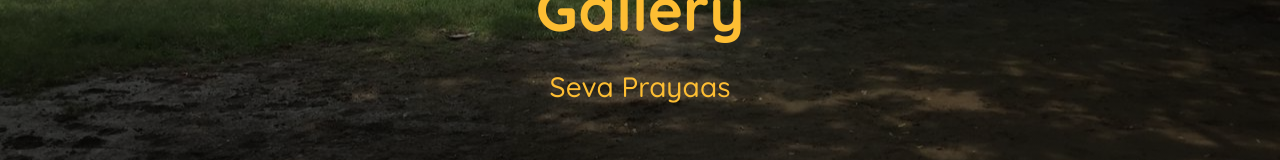
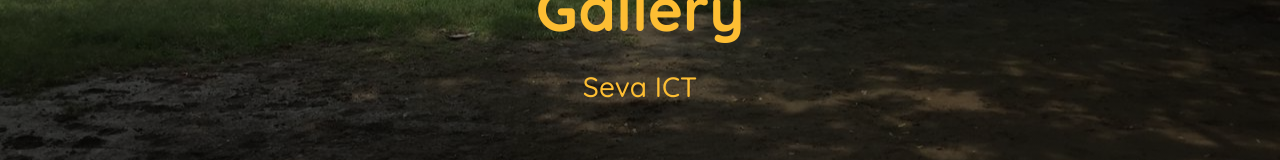
Before and after one commit to natharyan/seva_website, a plain HTML site: page gallery sevaict.html in a window 1280 px wide. Shown: the part 237-397 px from the top of the page. Drawn offline with nearby package versions, Linux system fonts and the light colour scheme.

Commit message:
Add files via upload

```diff
--- a/gallery sevaict.html
+++ b/gallery sevaict.html
@@ -232,7 +232,7 @@
             <div class="row">
                 <div class="col-12">
                     <h2>Gallery</h2>
-                    <h3 style="color: #FDBE33;">Seva Prayaas</h3>
+                    <h3 style="color: #FDBE33;">Seva ICT</h3>
                 </div>
             </div>
         </div>
```
